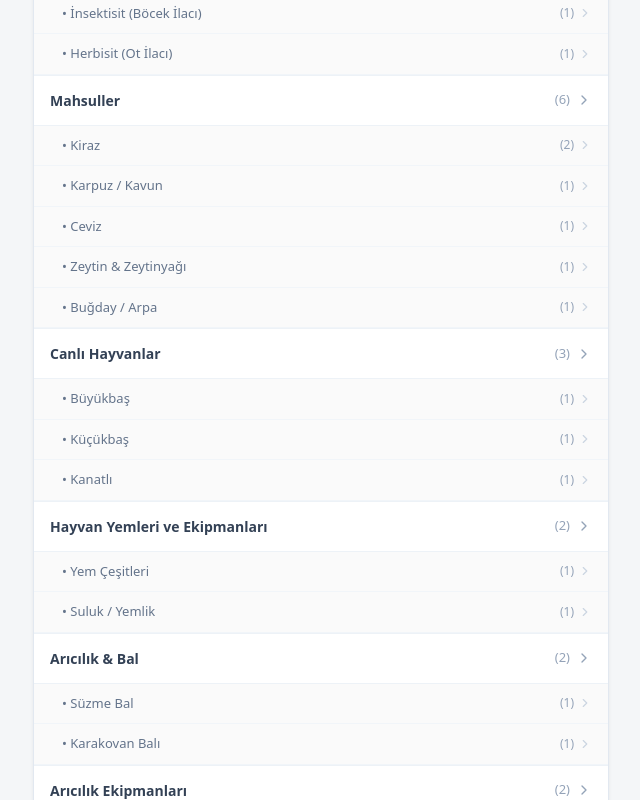
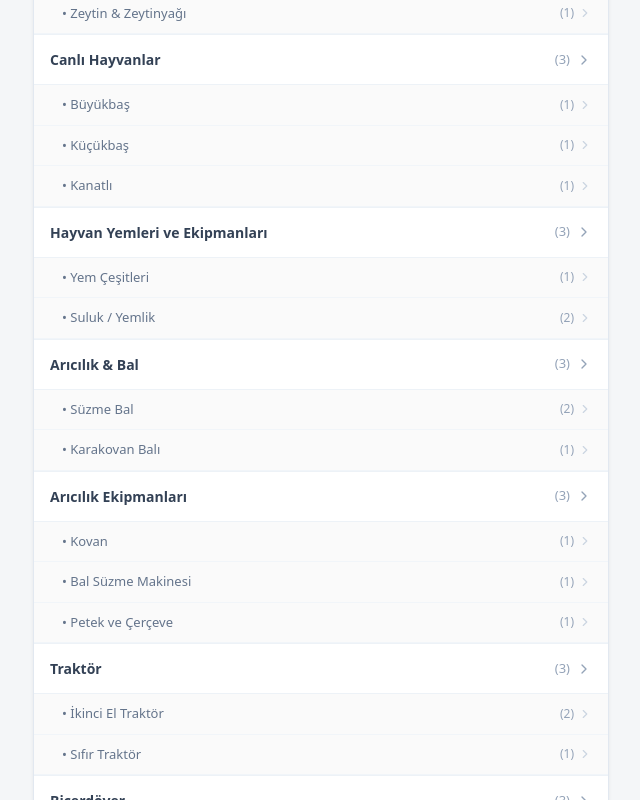
Before and after one commit to gezgiinci-beep/Pazartarla, a React (Vite) app: page / in a window 1280 px wide. Shown: the part 320-1120 px from the top of the page, without its empty margins (319-959 px from the left). Built offline with nearby package versions, Linux system fonts and the light colour scheme.

Commit message:
Update App.tsx

```diff
--- a/src/App.tsx
+++ b/src/App.tsx
@@ -6,81 +6,7 @@ import {
 } from 'lucide-react';
 
 const INITIAL_LISTINGS = [
-  // ZİRAİ İLAÇ & GÜBRE BAYİLERİ (TÜRKİYE GENELİ)
-  {
-    id: 101,
-    title: 'Gönen Güven Zirai İlaç - Bakır Sülfat ve Fungisit',
-    price: 450,
-    category: 'Zirai İlaç ve Gübre',
-    subCategory: 'Fungisit & Mantar İlacı',
-    mode: 'Satılık',
-    location: 'Gönen / Balıkesir',
-    city: 'Balıkesir',
-    amount: '1 Litre / Ambalaj',
-    description: 'Ceviz ve meyve ağaçları için ruhsatlı mantar ve küf önleyici zirai ilaç. Stoktan hemen teslim.',
-    seller: 'Güven Zirai İlaç Bayii',
-    phone: '0532 555 1234',
-    verified: true,
-    featured: true,
-    image: 'https://images.unsplash.com/photo-1589927986064-0deb33169d8f?auto=format&fit=crop&q=80&w=800',
-    date: 'Bugün'
-  },
-  {
-    id: 102,
-    title: 'Alaşehir Zengin Tarım - Yaprak Gübresi ve İlaç',
-    price: 680,
-    category: 'Zirai İlaç ve Gübre',
-    subCategory: 'Yaprak Gübresi',
-    mode: 'Satılık',
-    location: 'Alaşehir / Manisa',
-    city: 'Manisa',
-    amount: '5 Litre Bidon',
-    description: 'Yüksek verim sağlayan amino asitli sıvı yaprak gübresi ve bitki koruma ürünleri.',
-    seller: 'Zengin Tarım Market',
-    phone: '0532 515 14 95',
-    verified: true,
-    featured: true,
-    image: 'https://images.unsplash.com/photo-1589927986064-0deb33169d8f?auto=format&fit=crop&q=80&w=800',
-    date: 'Bugün'
-  },
-  {
-    id: 103,
-    title: 'Söke Toprak Tarım - İnsektisit ve Haşere İlacı',
-    price: 520,
-    category: 'Zirai İlaç ve Gübre',
-    subCategory: 'İnsektisit (Böcek İlacı)',
-    mode: 'Satılık',
-    location: 'Söke / Aydın',
-    city: 'Aydın',
-    amount: '1 Litre',
-    description: 'Zararlı böceklere karşı etkili sistemik tarım ilacı. Uzman danışmanlık ile.',
-    seller: 'Toprak Zirai İlaçlama',
-    phone: '0533 241 56 24',
-    verified: true,
-    featured: false,
-    image: 'https://images.unsplash.com/photo-1589927986064-0deb33169d8f?auto=format&fit=crop&q=80&w=800',
-    date: 'Bugün'
-  },
-  {
-    id: 104,
-    title: 'Bursa Atlantis Tarım - Yabancı Ot İlacı',
-    price: 750,
-    category: 'Zirai İlaç ve Gübre',
-    subCategory: 'Herbisit (Ot İlacı)',
-    mode: 'Satılık',
-    location: 'Osmangazi / Bursa',
-    city: 'Bursa',
-    amount: '3 Litre',
-    description: 'Bahçe aralarındaki yabani otlar için etkili seçici herbisit ilaç.',
-    seller: 'Atlantis Ziraat',
-    phone: '0532 315 70 00',
-    verified: true,
-    featured: false,
-    image: 'https://images.unsplash.com/photo-1589927986064-0deb33169d8f?auto=format&fit=crop&q=80&w=800',
-    date: 'Bugün'
-  },
-
-  // MAHSULLER
+  // 1. MAHSULLER (3 ADET)
   {
     id: 1,
     title: 'Bursamızın Meşhur Saplı Tatlı Kirazı',
@@ -101,42 +27,6 @@ const INITIAL_LISTINGS = [
   },
   {
     id: 2,
-    title: 'Yediveren Taze Siyah Erik',
-    price: 60,
-    category: 'Mahsuller',
-    subCategory: 'Kiraz',
-    mode: 'Satılık',
-    location: 'Gönen / Balıkesir',
-    city: 'Balıkesir',
-    amount: '300 kg',
-    description: 'Bahçeden taze toplama mis kokulu erik.',
-    seller: 'Ahmet Çiftçi',
-    phone: '0532 111 2233',
-    verified: true,
-    featured: false,
-    image: 'https://images.unsplash.com/photo-1563111811-1372580a4a6b?auto=format&fit=crop&q=80&w=800',
-    date: 'Bugün'
-  },
-  {
-    id: 3,
-    title: 'Mis Kokulu Gönen Kavunu ve Karpuzu',
-    price: 15,
-    category: 'Mahsuller',
-    subCategory: 'Karpuz / Kavun',
-    mode: 'Satılık',
-    location: 'Gönen / Balıkesir',
-    city: 'Balıkesir',
-    amount: '5 Ton',
-    description: 'Tarladan doğrudan taze kesim kavun ve karpuz.',
-    seller: 'Hüseyin Çiftçi',
-    phone: '0533 111 2233',
-    verified: true,
-    featured: false,
-    image: 'https://images.unsplash.com/photo-1587049352847-4a222e784d38?auto=format&fit=crop&q=80&w=800',
-    date: 'Dün'
-  },
-  {
-    id: 4,
     title: 'Tarladan Doğrudan Taze Chandler Ceviz',
     price: 140,
     category: 'Mahsuller',
@@ -154,45 +44,27 @@ const INITIAL_LISTINGS = [
     date: 'Bugün'
   },
   {
-    id: 5,
+    id: 3,
     title: 'Erken Hasat Soğuk Sıkım Sızma Zeytinyağı',
     price: 1250,
     category: 'Mahsuller',
     subCategory: 'Zeytin & Zeytinyağı',
     mode: 'Satılık',
-    location: 'Burhaniye / Balıkesir',
+    location: 'Ayvalık / Balıkesir',
     city: 'Balıkesir',
     amount: '100 Teneke (5 Lt)',
     description: 'Asit oranı düşük, geleneksel soğuk sıkım saf zeytinyağı.',
     seller: 'Hasan Bilir',
     phone: '0532 123 4567',
     verified: true,
-    featured: true,
+    featured: false,
     image: 'https://images.unsplash.com/photo-1474979266404-7eaacbcd87c5?auto=format&fit=crop&q=80&w=800',
     date: 'Bugün'
   },
+
+  // 2. CANLI HAYVANLAR (3 ADET)
   {
-    id: 6,
-    title: 'Sertifikalı Tohumluk Buğday',
-    price: 14,
-    category: 'Mahsuller',
-    subCategory: 'Buğday / Arpa',
-    mode: 'Satılık',
-    location: 'Bandırma / Balıkesir',
-    city: 'Balıkesir',
-    amount: '25 Ton',
-    description: 'Yüksek verimli sertifikalı buğday.',
-    seller: 'Cemal Tarım',
-    phone: '0532 333 2211',
-    verified: true,
-    featured: false,
-    image: 'https://images.unsplash.com/photo-1574943320219-553eb213f72d?auto=format&fit=crop&q=80&w=800',
-    date: 'Bugün'
-  },
-
-  // CANLI HAYVANLAR
-  {
-    id: 7,
+    id: 4,
     title: 'Holstein Süt İneği ve Buzağısı',
     price: 85000,
     category: 'Canlı Hayvanlar',
@@ -201,7 +73,7 @@ const INITIAL_LISTINGS = [
     location: 'Gönen / Balıkesir',
     city: 'Balıkesir',
     amount: '1 Baş + 1',
-    description: 'Günlük 30 litre süt veren, sağlığı yerinde inek.',
+    description: 'Günlük 30 litre süt veren, sağlığı yerinde inek ve buzağısı.',
     seller: 'Mustafa Çoban',
     phone: '0532 777 8899',
     verified: true,
@@ -210,7 +82,7 @@ const INITIAL_LISTINGS = [
     date: 'Bugün'
   },
   {
-    id: 8,
+    id: 5,
     title: 'Damızlık Sağlıklı Koyun ve Kuzu Sürüsü',
     price: 12000,
     category: 'Canlı Hayvanlar',
@@ -223,13 +95,13 @@ const INITIAL_LISTINGS = [
     seller: 'Mehmet Aksoy',
     phone: '0542 333 4455',
     verified: true,
-    featured: true,
+    featured: false,
     image: 'https://images.unsplash.com/photo-1484557077804-29774de7fc76?auto=format&fit=crop&q=80&w=800',
     date: 'Bugün'
   },
   {
-    id: 9,
-    title: 'Atak-S Yumurta Tavuğu',
+    id: 6,
+    title: 'Atak-S Yumurta Tavuğu (Yarka)',
     price: 250,
     category: 'Canlı Hayvanlar',
     subCategory: 'Kanatlı',
@@ -237,7 +109,7 @@ const INITIAL_LISTINGS = [
     location: 'Susurluk / Balıkesir',
     city: 'Balıkesir',
     amount: '50 Adet',
-    description: 'Aşılı, yumurtaya yeni başlamış yarka tavuklar.',
+    description: 'Aşılı, yumurtaya yeni başlamış verimli yarka tavuklar.',
     seller: 'Hasan Tavukçu',
     phone: '0532 111 0022',
     verified: true,
@@ -246,9 +118,9 @@ const INITIAL_LISTINGS = [
     date: 'Bugün'
   },
 
-  // HAYVAN YEMLERİ VE EKİPMANLARI
+  // 3. HAYVAN YEMLERİ VE EKİPMANLARI (3 ADET)
   {
-    id: 10,
+    id: 7,
     title: 'Besi Süt Yemi (Çuval 50 kg)',
     price: 450,
     category: 'Hayvan Yemleri ve Ekipmanları',
@@ -261,12 +133,12 @@ const INITIAL_LISTINGS = [
     seller: 'Yem Dünyası',
     phone: '0532 444 3322',
     verified: true,
-    featured: false,
+    featured: true,
     image: 'https://images.unsplash.com/photo-1589927986064-0deb33169d8f?auto=format&fit=crop&q=80&w=800',
     date: 'Bugün'
   },
   {
-    id: 11,
+    id: 8,
     title: 'Otomatik Büyükbaş Suluk',
     price: 650,
     category: 'Hayvan Yemleri ve Ekipmanları',
@@ -283,10 +155,28 @@ const INITIAL_LISTINGS = [
     image: 'https://images.unsplash.com/photo-1589927986064-0deb33169d8f?auto=format&fit=crop&q=80&w=800',
     date: 'Bugün'
   },
+  {
+    id: 9,
+    title: 'Küçükbaş Çelik Yemlik',
+    price: 900,
+    category: 'Hayvan Yemleri ve Ekipmanları',
+    subCategory: 'Suluk / Yemlik',
+    mode: 'Satılık',
+    location: 'Bursa',
+    city: 'Bursa',
+    amount: '5 Adet',
+    description: 'Dayanıklı galvaniz sacdan imal edilmiş yemlik.',
+    seller: 'Demir Tarım',
+    phone: '0532 888 9900',
+    verified: true,
+    featured: false,
+    image: 'https://images.unsplash.com/photo-1589927986064-0deb33169d8f?auto=format&fit=crop&q=80&w=800',
+    date: 'Bugün'
+  },
 
-  // ARICILIK & BAL
+  // 4. ARICILIK & BAL (3 ADET)
   {
-    id: 12,
+    id: 10,
     title: 'Meşe Çiçeği Yayla Süzme Balı (1 Kg)',
     price: 400,
     category: 'Arıcılık & Bal',
@@ -304,7 +194,7 @@ const INITIAL_LISTINGS = [
     date: 'Bugün'
   },
   {
-    id: 13,
+    id: 11,
     title: 'Karakovan Petek Balı',
     price: 600,
     category: 'Arıcılık & Bal',
@@ -321,10 +211,28 @@ const INITIAL_LISTINGS = [
     image: 'https://images.unsplash.com/photo-1587049352847-4a222e784d38?auto=format&fit=crop&q=80&w=800',
     date: 'Bugün'
   },
+  {
+    id: 12,
+    title: 'Çam Balı - Süzme (1 Kg)',
+    price: 350,
+    category: 'Arıcılık & Bal',
+    subCategory: 'Süzme Bal',
+    mode: 'Satılık',
+    location: 'Muğla',
+    city: 'Muğla',
+    amount: '30 Kavanoz',
+    description: 'Çam ormanlarından elde edilen boğaz yakmayan saf çam balı.',
+    seller: 'Muğla Arıcılık',
+    phone: '0533 111 2233',
+    verified: true,
+    featured: false,
+    image: 'https://images.unsplash.com/photo-1587049352847-4a222e784d38?auto=format&fit=crop&q=80&w=800',
+    date: 'Bugün'
+  },
 
-  // ARICILIK EKİPMANLARI
+  // 5. ARICILIK EKİPMANLARI (3 ADET)
   {
-    id: 14,
+    id: 13,
     title: '10 Çerçeveli Boyalı Arı Kovanı',
     price: 1200,
     category: 'Arıcılık Ekipmanları',
@@ -337,12 +245,12 @@ const INITIAL_LISTINGS = [
     seller: 'Ahmet Arıcı',
     phone: '0532 444 5566',
     verified: true,
-    featured: false,
+    featured: true,
     image: 'https://images.unsplash.com/photo-1587049352847-4a222e784d38?auto=format&fit=crop&q=80&w=800',
     date: 'Bugün'
   },
   {
-    id: 15,
+    id: 14,
     title: 'Paslanmaz 4 Çerçeveli Bal Süzme Makinesi',
     price: 4500,
     category: 'Arıcılık Ekipmanları',
@@ -359,8 +267,26 @@ const INITIAL_LISTINGS = [
     image: 'https://images.unsplash.com/photo-1587049352847-4a222e784d38?auto=format&fit=crop&q=80&w=800',
     date: 'Bugün'
   },
+  {
+    id: 15,
+    title: 'Arıcı Körüğü ve Maske Seti',
+    price: 450,
+    category: 'Arıcılık Ekipmanları',
+    subCategory: 'Petek ve Çerçeve',
+    mode: 'Satılık',
+    location: 'Balıkesir',
+    city: 'Balıkesir',
+    amount: '10 Set',
+    description: 'Paslanmaz çelik körük ve havadar arıcı maskesi.',
+    seller: 'Arıcı Ekipmanları',
+    phone: '0532 777 6655',
+    verified: true,
+    featured: false,
+    image: 'https://images.unsplash.com/photo-1587049352847-4a222e784d38?auto=format&fit=crop&q=80&w=800',
+    date: 'Bugün'
+  },
 
-  // TRAKTÖR
+  // 6. TRAKTÖR (3 ADET)
   {
     id: 16,
     title: 'John Deere 6130M - Düşük saat, tek elden',
@@ -370,8 +296,8 @@ const INITIAL_LISTINGS = [
     mode: 'Satılık',
     location: 'Gönen / Balıkesir',
     city: 'Balıkesir',
-    amount: '1200 Çalışma Saati / 130 HP',
-    description: 'Kapalı garaj traktörüdür. Tüm bakımları yetkili serviste yapılmıştır. Hiçbir masrafı yoktur.',
+    amount: '1200 Saat / 130 HP',
+    description: 'Kapalı garaj traktörüdür. Tüm bakımları yetkili serviste yapılmıştır.',
     seller: 'Ahmet Yılmaz',
     phone: '0532 555 0192',
     verified: true,
@@ -397,10 +323,28 @@ const INITIAL_LISTINGS = [
     image: 'https://images.unsplash.com/photo-1592417817098-8f3d69204052?auto=format&fit=crop&q=80&w=800',
     date: 'Bugün'
   },
-
-  // BİÇERDÖVER
   {
     id: 18,
+    title: 'New Holland T4.80 SIFIR Ayarında',
+    price: 1350000,
+    category: 'Traktör',
+    subCategory: 'Sıfır Traktör',
+    mode: 'Satılık',
+    location: 'Bursa',
+    city: 'Bursa',
+    amount: '450 Saat',
+    description: 'Neredeyse sıfır hatasız, klimalı kabin.',
+    seller: 'Bursa Traktör',
+    phone: '0535 444 3322',
+    verified: true,
+    featured: false,
+    image: 'https://images.unsplash.com/photo-1592417817098-8f3d69204052?auto=format&fit=crop&q=80&w=800',
+    date: 'Bugün'
+  },
+
+  // 7. BİÇERDÖVER (3 ADET)
+  {
+    id: 19,
     title: 'New Holland TC 5070 Biçerdöver',
     price: 3200000,
     category: 'Biçerdöver',
@@ -417,10 +361,46 @@ const INITIAL_LISTINGS = [
     image: 'https://images.unsplash.com/photo-1592417817098-8f3d69204052?auto=format&fit=crop&q=80&w=800',
     date: 'Bugün'
   },
+  {
+    id: 20,
+    title: 'John Deere W540 Biçerdöver',
+    price: 4500000,
+    category: 'Biçerdöver',
+    subCategory: 'Biçerdöver',
+    mode: 'Satılık',
+    location: 'Konya',
+    city: 'Konya',
+    amount: '3100 Motor Saati',
+    description: 'Sorunsuz temiz kullanılmış biçerdöver.',
+    seller: 'Konya Tarım',
+    phone: '0533 222 1100',
+    verified: true,
+    featured: false,
+    image: 'https://images.unsplash.com/photo-1592417817098-8f3d69204052?auto=format&fit=crop&q=80&w=800',
+    date: 'Bugün'
+  },
+  {
+    id: 21,
+    title: 'Claas Dominator 130',
+    price: 2800000,
+    category: 'Biçerdöver',
+    subCategory: 'Biçerdöver',
+    mode: 'Satılık',
+    location: 'Edirne',
+    city: 'Edirne',
+    amount: 'İyi Durumda',
+    description: 'Trakya bölgesi bakımlı biçerdöver.',
+    seller: 'Trakya Makine',
+    phone: '0542 555 6677',
+    verified: true,
+    featured: false,
+    image: 'https://images.unsplash.com/photo-1592417817098-8f3d69204052?auto=format&fit=crop&q=80&w=800',
+    date: 'Bugün'
+  },
 
-  // TARIM EKİPMANLARI
+  // 8. TARIM EKİPMANLARI (3 ADET)
   {
-    id: 19,
+    id: 22,
     title: 'Tarım Römorku 5 Tonluk',
     price: 180000,
     category: 'Tarım Ekipmanları',
@@ -433,12 +413,12 @@ const INITIAL_LISTINGS = [
     seller: 'Demir Doğrama',
     phone: '0535 444 3322',
     verified: true,
-    featured: false,
+    featured: true,
     image: 'https://images.unsplash.com/photo-1592417817098-8f3d69204052?auto=format&fit=crop&q=80&w=800',
     date: 'Bugün'
   },
   {
-    id: 20,
+    id: 23,
     title: 'Asılır Tip İlaçlama Makinesi 600 Lt',
     price: 65000,
     category: 'Tarım Ekipmanları',
@@ -455,10 +435,28 @@ const INITIAL_LISTINGS = [
     image: 'https://images.unsplash.com/photo-1592417817098-8f3d69204052?auto=format&fit=crop&q=80&w=800',
     date: 'Bugün'
   },
+  {
+    id: 24,
+    title: 'Pulluk 4 Lü Ünlüler',
+    price: 95000,
+    category: 'Tarım Ekipmanları',
+    subCategory: 'Toprak İşleme',
+    mode: 'Satılık',
+    location: 'Balıkesir',
+    city: 'Balıkesir',
+    amount: '14 Numara',
+    description: 'Az kullanılmış hatasız pulluk.',
+    seller: 'Tarım Aletleri',
+    phone: '0532 333 4455',
+    verified: true,
+    featured: false,
+    image: 'https://images.unsplash.com/photo-1592417817098-8f3d69204052?auto=format&fit=crop&q=80&w=800',
+    date: 'Bugün'
+  },
 
-  // TARIM İŞÇİLERİ
+  // 9. TARIM İŞÇİLERİ (3 ADET)
   {
-    id: 21,
+    id: 25,
     title: 'Hasat ve Toplama Ekibi (10 Kişilik)',
     price: 1500,
     category: 'Tarım İşçileri',
@@ -476,7 +474,7 @@ const INITIAL_LISTINGS = [
     date: 'Bugün'
   },
   {
-    id: 22,
+    id: 26,
     title: 'Profesyonel Ceviz ve Meyve Budama Ekibi',
     price: 2000,
     category: 'Tarım İşçileri',
@@ -488,6 +486,24 @@ const INITIAL_LISTINGS = [
     description: 'Ceviz ve meyve ağaçları için uzman budama hizmeti.',
     seller: 'Usta Budayıcı',
     phone: '0533 777 6655',
+    verified: true,
+    featured: false,
+    image: 'https://images.unsplash.com/photo-1595855759920-86582396756a?auto=format&fit=crop&q=80&w=800',
+    date: 'Bugün'
+  },
+  {
+    id: 27,
+    title: 'Deneyimli Sığır Çobanı ve Bakıcısı',
+    price: 25000,
+    category: 'Tarım İşçileri',
+    subCategory: 'Çoban / Bakıcı',
+    mode: 'Hizmet',
+    location: 'Balıkesir',
+    city: 'Balıkesir',
+    amount: 'Aylık Maaş',
+    description: 'Büyükbaş hayvan bakımında tecrübeli güvenilir çoban.',
+    seller: 'Mehmet Çoban',
+    phone: '0542 111 2233',
     verified: true,
     featured: false,
     image: 'https://images.unsplash.com/photo-1595855759920-86582396756a?auto=format&fit=crop&q=80&w=800',
@@ -606,16 +622,15 @@ export default function App() {
   };
 
   const categoriesWithSubs = {
-    'Zirai İlaç ve Gübre': ['Fungisit & Mantar İlacı', 'Yaprak Gübresi', 'İnsektisit (Böcek İlacı)', 'Herbisit (Ot İlacı)'],
-    'Mahsuller': ['Kiraz', 'Karpuz / Kavun', 'Ceviz', 'Zeytin & Zeytinyağı', 'Buğday / Arpa'],
+    'Mahsuller': ['Kiraz', 'Ceviz', 'Zeytin & Zeytinyağı'],
     'Canlı Hayvanlar': ['Büyükbaş', 'Küçükbaş', 'Kanatlı'],
     'Hayvan Yemleri ve Ekipmanları': ['Yem Çeşitleri', 'Suluk / Yemlik'],
     'Arıcılık & Bal': ['Süzme Bal', 'Karakovan Balı'],
-    'Arıcılık Ekipmanları': ['Kovan', 'Bal Süzme Makinesi'],
-    'Traktör': ['İkinci El Traktör'],
+    'Arıcılık Ekipmanları': ['Kovan', 'Bal Süzme Makinesi', 'Petek ve Çerçeve'],
+    'Traktör': ['İkinci El Traktör', 'Sıfır Traktör'],
     'Biçerdöver': ['Biçerdöver'],
-    'Tarım Ekipmanları': ['Römork', 'İlaçlama Makinesi'],
-    'Tarım İşçileri': ['Hasat Ekibi', 'Budama Ekibi']
+    'Tarım Ekipmanları': ['Römork', 'İlaçlama Makinesi', 'Toprak İşleme'],
+    'Tarım İşçileri': ['Hasat Ekibi', 'Budama Ekibi', 'Çoban / Bakıcı']
   };
 
   const filteredListings = listings.filter(item => {
```
